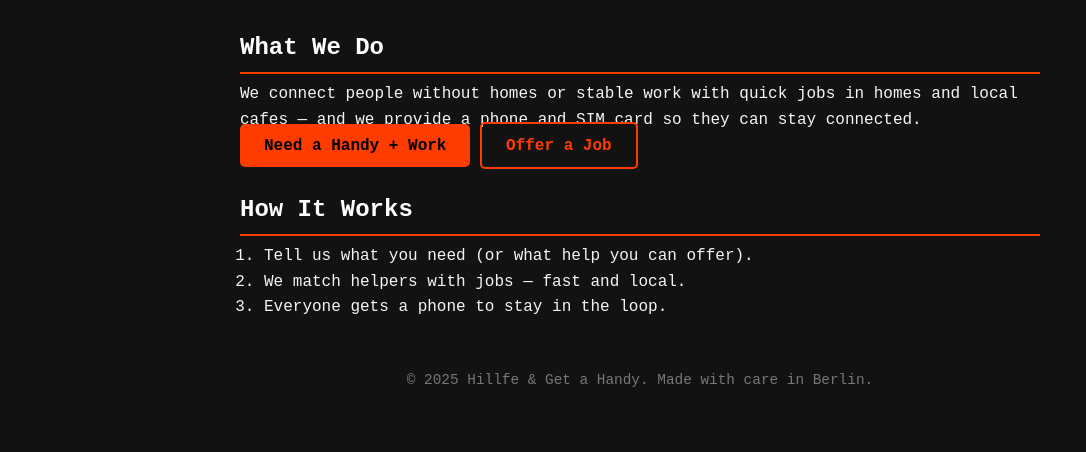
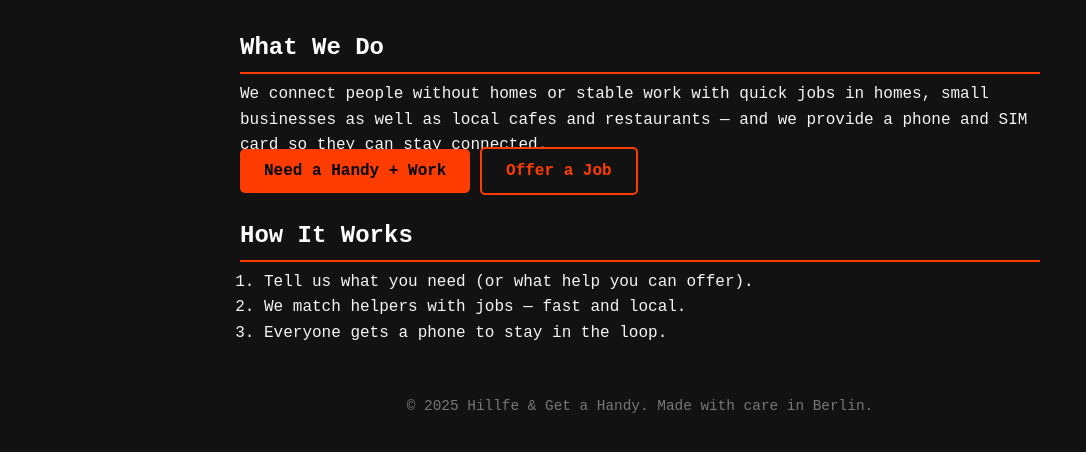
Before and after one commit to catlikesice/hilfeandgetahandy, a plain HTML site: page index.html in a window 1280 px wide. Shown: the part 152-604 px from the top of the page, without its empty margins (0-1086 px from the left). Drawn offline with Linux system fonts and the light colour scheme; a script that the page names is missing.

Commit message:
Update index.html

```diff
--- a/index.html
+++ b/index.html
@@ -27,10 +27,10 @@
 
   <!-- Main CTA Section -->
   <main>
-    <section class="intro">
+    <section class="Hilfe and get a Handy">
       <h2 data-i18n="section_what_we_do">What We Do</h2>
       <p data-i18n="description">
-        We connect people without homes or stable work with quick jobs in homes and local cafes — and we provide a phone and SIM card so they can stay connected.
+        We connect people without homes or stable work with quick jobs in homes, small businesses as well as local cafes and restaurants — and we provide a phone and SIM card so they can stay connected.
       </p>
 
       <div class="cta-buttons">
```
